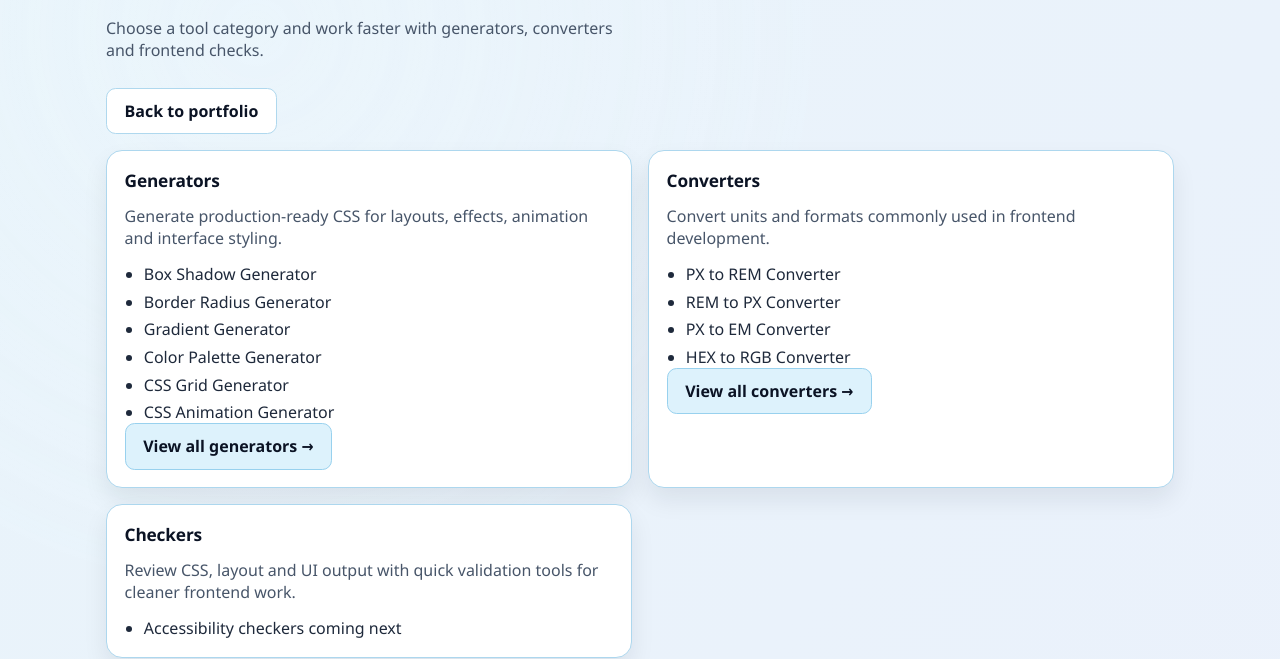
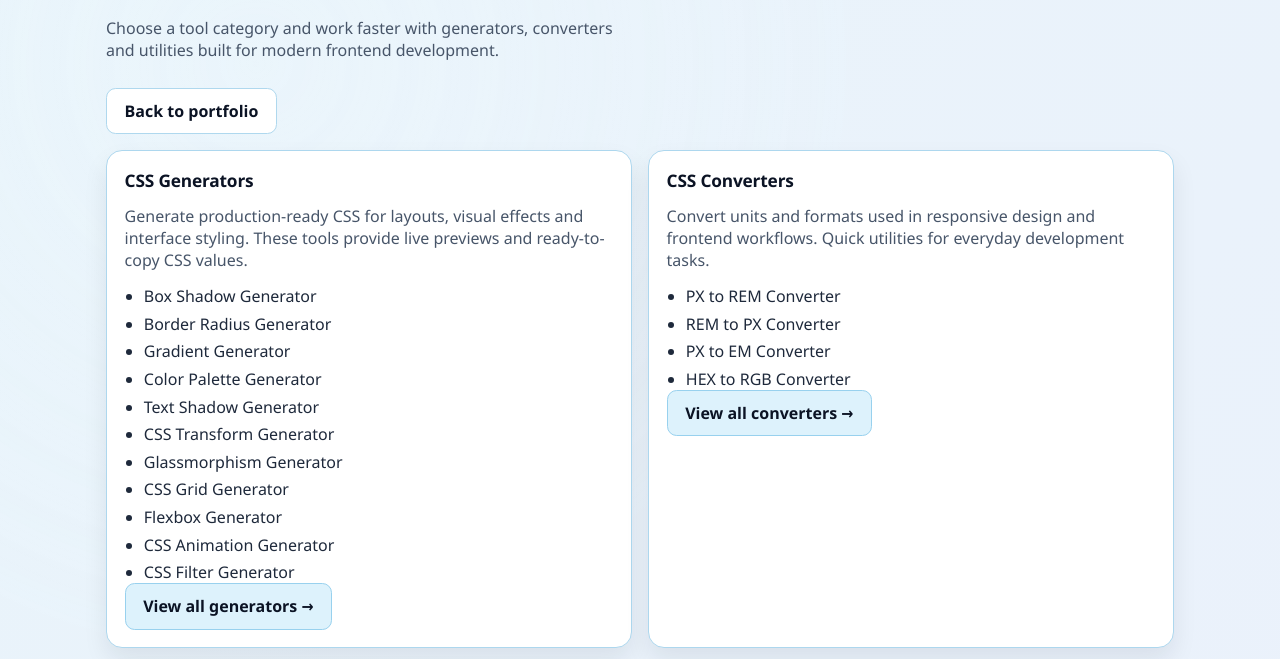
Before and after one commit to VasyWeb/vasy-dev, a website: page tools/index.html in a window 1280 px wide. Shown: the part 144-803 px from the top of the page. Drawn offline with nearby package versions, Linux system fonts and the light colour scheme; files that its build step writes are made by us from their sources.

Commit message:
add corect url path to each anchor

```diff
--- a/tools/index.html
+++ b/tools/index.html
@@ -1,7 +1,7 @@
 <!doctype html>
 <html lang="en">
   <head>
-    <!-- Google tag (gtag.js) -->
+    <!-- Google Analytics -->
     <script
       async
       src="https://www.googletagmanager.com/gtag/js?id=G-5YW4LB5N1T"
@@ -12,29 +12,38 @@
         dataLayer.push(arguments);
       }
       gtag("js", new Date());
-
       gtag("config", "G-5YW4LB5N1T");
     </script>
+
     <meta charset="UTF-8" />
     <meta name="viewport" content="width=device-width, initial-scale=1.0" />
+
     <meta
       name="description"
-      content="Frontend tools including CSS generators, converters and checkers for faster UI development workflows."
+      content="Frontend tools including CSS generators, converters and checkers designed to speed up modern UI development workflows."
     />
+
     <meta property="og:title" content="Frontend Tools | Vasy.dev" />
     <meta
       property="og:description"
-      content="Explore generators, converters and checkers built for frontend development workflows."
+      content="Explore CSS generators, converters and developer utilities built for modern frontend workflows."
     />
     <meta
       property="og:image"
       content="https://vasy.dev/images/mason-c-W7Jasy4wBYA-unsplash.webp"
     />
     <meta property="og:type" content="website" />
+
     <title>
-      Frontend Tools - Generators, Converters and Checkers | Vasy.dev
+      Frontend Tools – CSS Generators, Converters and Developer Utilities |
+      Vasy.dev
     </title>
+
     <link rel="canonical" href="https://vasy.dev/tools/" />
+
+    <link rel="icon" href="/favicon.svg" type="image/svg+xml" />
+    <link rel="stylesheet" href="/css/main.css" />
+
     <script type="application/ld+json">
       {
         "@context": "https://schema.org",
@@ -55,10 +64,9 @@
         ]
       }
     </script>
-    <link rel="icon" href="../favicon.svg" type="image/svg+xml" />
-    <link rel="stylesheet" href="../css/main.css" />
   </head>
-  <body class="page page--home page--theme-ocean">
+
+  <body class="page page--tools page--theme-ocean">
     <main class="site-main">
       <section
         class="tools section-block section-slice section-slice--a"
@@ -67,63 +75,86 @@
         <div class="l-container tools__container">
           <div class="tools__header">
             <nav class="breadcrumb" aria-label="Breadcrumb">
-              <a href="../index.html">Home</a>
+              <a href="/">Home</a>
               <span class="breadcrumb__separator" aria-hidden="true">&gt;</span>
               <span aria-current="page">Tools</span>
             </nav>
+
             <h1>CSS Generators, Converters and Frontend Tools</h1>
+
             <p>
               Choose a tool category and work faster with generators, converters
-              and frontend checks.
+              and utilities built for modern frontend development.
             </p>
-            <a href="../index.html" class="button button--secondary"
-              >Back to portfolio</a
-            >
+
+            <a href="/" class="button button--secondary"> Back to portfolio </a>
           </div>
 
           <div class="services__grid">
+            <!-- GENERATORS -->
+
             <article class="service-card">
-              <h2 class="service-card__title">Generators</h2>
+              <h2 class="service-card__title">CSS Generators</h2>
+
               <p class="service-card__text">
-                Generate production-ready CSS for layouts, effects, animation
-                and interface styling.
+                Generate production-ready CSS for layouts, visual effects and
+                interface styling. These tools provide live previews and
+                ready-to-copy CSS values.
               </p>
+
               <ul class="tool-category__list">
                 <li>Box Shadow Generator</li>
                 <li>Border Radius Generator</li>
                 <li>Gradient Generator</li>
                 <li>Color Palette Generator</li>
+                <li>Text Shadow Generator</li>
+                <li>CSS Transform Generator</li>
+                <li>Glassmorphism Generator</li>
                 <li>CSS Grid Generator</li>
+                <li>Flexbox Generator</li>
                 <li>CSS Animation Generator</li>
+                <li>CSS Filter Generator</li>
               </ul>
-              <!-- TREBUIE MODIFICAT SI PUS ADRESA CORECTA IN ANCOR -->
-              <a href="generator/" class="button service-card__action"
-                >View all generators &rarr;</a
-              >
+
+              <a href="/tools/generators/" class="button service-card__action">
+                View all generators →
+              </a>
             </article>
+
+            <!-- CONVERTERS -->
+
             <article class="service-card">
-              <h2 class="service-card__title">Converters</h2>
+              <h2 class="service-card__title">CSS Converters</h2>
+
               <p class="service-card__text">
-                Convert units and formats commonly used in frontend development.
+                Convert units and formats used in responsive design and frontend
+                workflows. Quick utilities for everyday development tasks.
               </p>
+
               <ul class="tool-category__list">
                 <li>PX to REM Converter</li>
                 <li>REM to PX Converter</li>
                 <li>PX to EM Converter</li>
                 <li>HEX to RGB Converter</li>
               </ul>
-              <a href="converters/" class="button service-card__action"
-                >View all converters &rarr;</a
-              >
+
+              <a href="/tools/converters/" class="button service-card__action">
+                View all converters →
+              </a>
             </article>
+
+            <!-- CHECKERS -->
+
             <article class="service-card">
-              <h2 class="service-card__title">Checkers</h2>
+              <h2 class="service-card__title">Frontend Checkers</h2>
+
               <p class="service-card__text">
-                Review CSS, layout and UI output with quick validation tools for
-                cleaner frontend work.
+                Validation tools for accessibility, UI quality and CSS output
+                inspection. Additional frontend utilities will be added soon.
               </p>
+
               <ul class="tool-category__list">
-                <li>Accessibility checkers coming next</li>
+                <li>Accessibility Checker (coming soon)</li>
               </ul>
             </article>
           </div>
```
